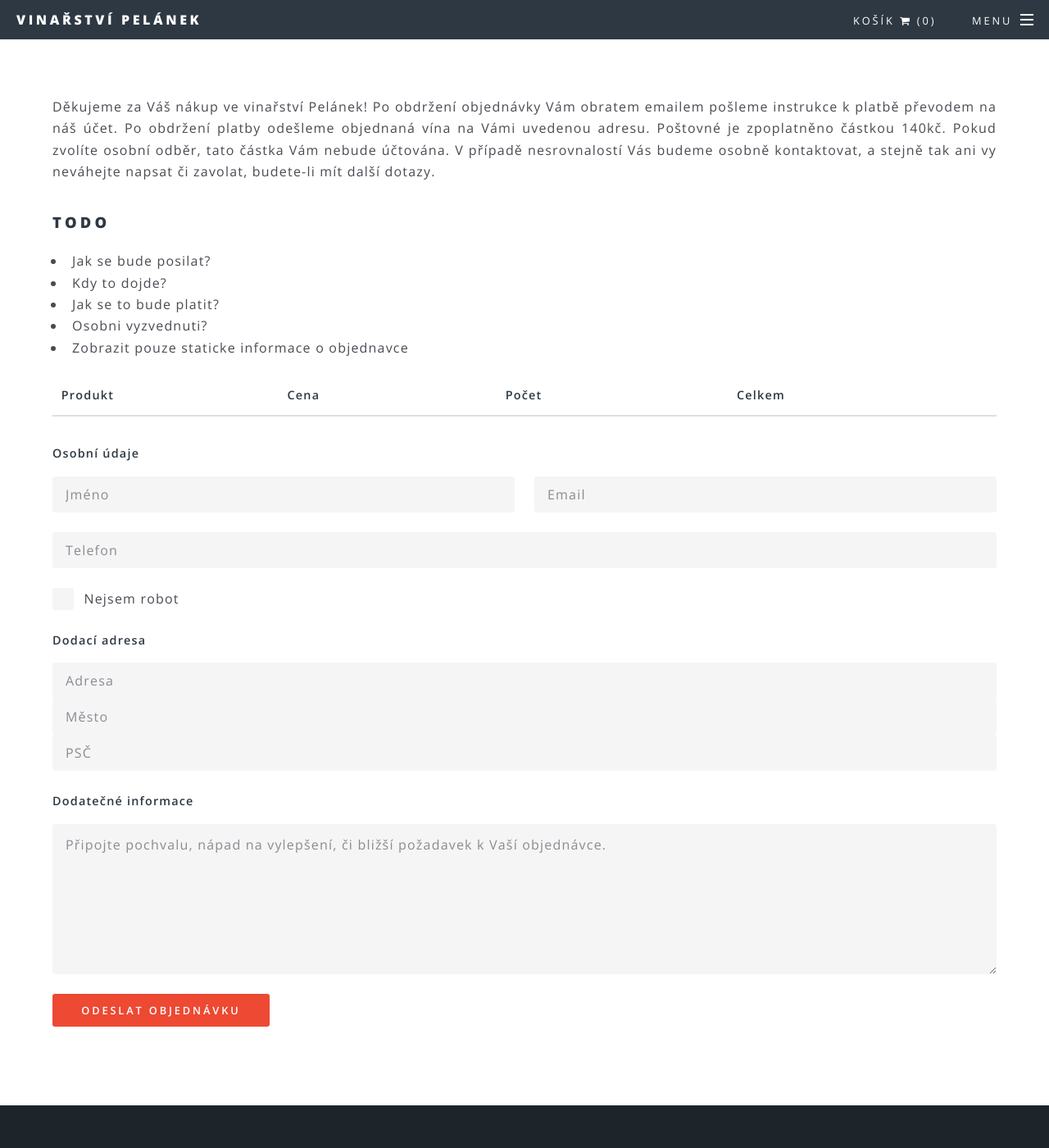
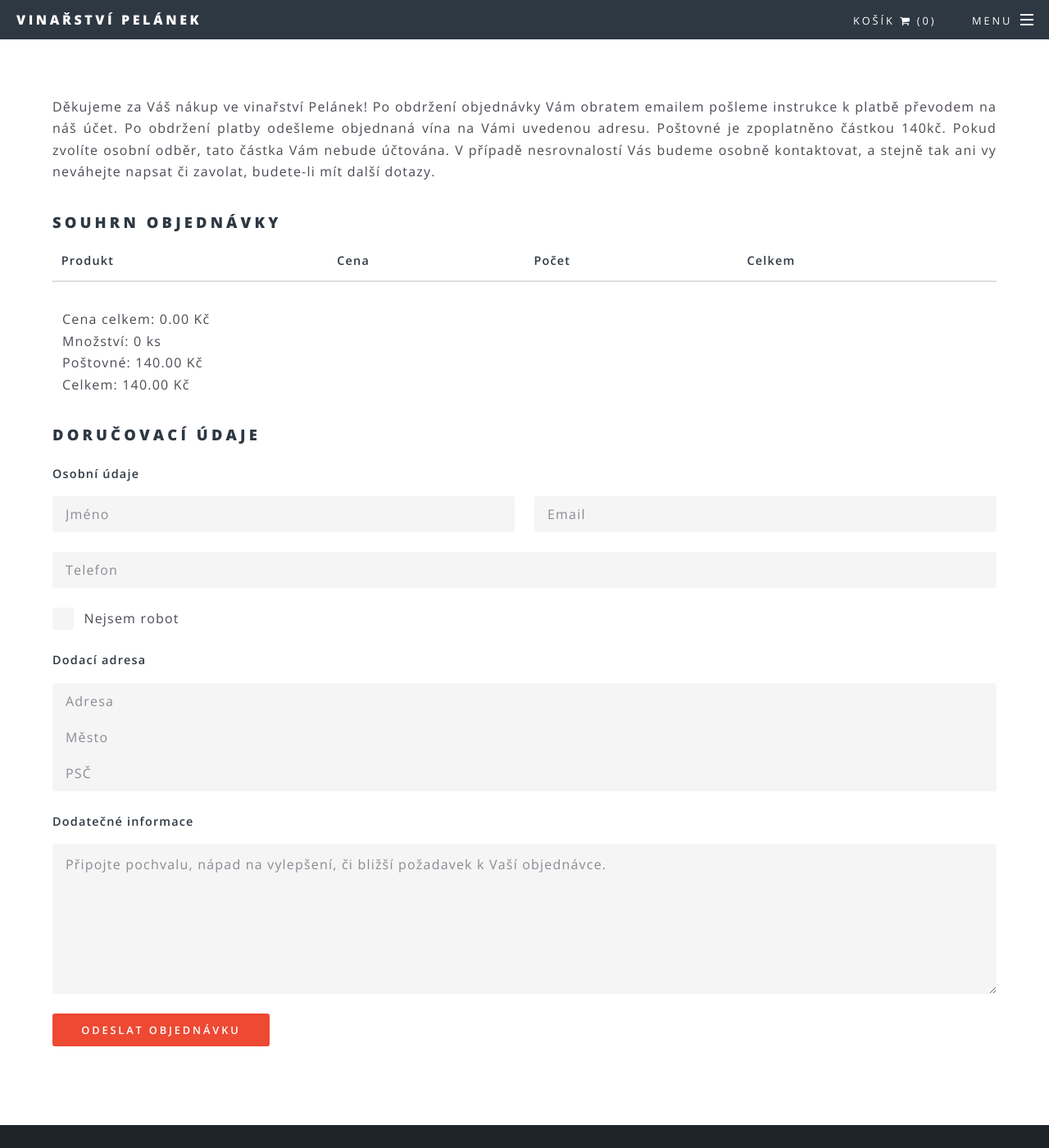
Before and after one commit to luk355/vinarstvi-pelanek, a Jekyll site: the page built from checkout.html, in a window 1280 px wide and 1400 px high, scrolled down 314 px. Shown: the whole window at 82% size. Built offline with Jekyll 4.4.1, drawn with Linux system fonts in a browser that asks for light colours.

Commit message:
tidy up cart and checkout

```diff
--- a/checkout.html
+++ b/checkout.html
@@ -11,22 +11,34 @@ Děkujeme za Váš nákup ve vinařství Pelánek! Po obdržení objednávky Vá
 </p>
 
 <section>
-  <h3>TODO</h3>
-  <ul>
-    <li>Jak se bude posilat?</li>
-    <li>Kdy to dojde?</li>
-    <li>Jak se to bude platit?</li>
-    <li>Osobni vyzvednuti?</li>
-    <li>Zobrazit pouze staticke informace o objednavce</li>
-  </ul>
-</section>
+  <h3>Souhrn objednávky</h3>
+  <div class="table-wrapper">
+    <table>
+      <thead>
+        <tr>
+          <th>Produkt</th>
+          <th>Cena</th>
+          <th>Počet</th>
+          <th>Celkem</th>
+        </tr>
+      </thead>
+      <tbody id="purchased">
+      </tbody>
+    </table>
+  </div>
 
-
-<section>
-  <div class="simpleCart_items"></div>
+  <div>
+    <ul class="purchase-info">
+        <li>Cena celkem: <span class="simpleCart_total"></span></li>
+        <li>Množství: <span class="simpleCart_quantity"></span> ks</li>
+        <li>Poštovné: <span class="simpleCart_shipping"></span></li>
+        <li>Celkem: <span class="simpleCart_grandTotal"></span><br></li>
+    </ul>
+  </div>
 </section>
 
 <section>
+  <h3>Doručovací údaje</h3>
   <form method="post" action="https://formspree.io/luk355@gmail.com">
     <input type="hidden" name="_next" value="diky.html" />
     <input type="hidden" name="_subject" value="Vinařství Pelánek: objednávka" />
@@ -61,7 +73,6 @@ Děkujeme za Váš nákup ve vinařství Pelánek! Po obdržení objednávky Vá
       <div class="12u$">
         <ul class="actions">
           <li><input type="submit" value="Odeslat objednávku" class="special" /></li>
-          <!-- <li><input type="reset" value="Zrušit" /></li> -->
         </ul>
       </div>
     </div>
--- a/css/main.scss
+++ b/css/main.scss
@@ -586,6 +586,11 @@ $baseurl: '{{ site.baseurl }}/images';
 					padding-top: 0;
 				}
 			}
+		}
+
+		&.purchase-info {
+			list-style: none;
+			padding-left: 0.25em;
 		}
 
 		&.icons {
--- a/js/checkout.js
+++ b/js/checkout.js
@@ -2,6 +2,7 @@
 simpleCart.ready(function() {
     simpleCart.each(function(item, x) {
       $('form').append('<input type="hidden" name="' + 'Produkt ' + x + '" value="' + item.get('name') + ", " + item.get('quantity') + "ks, cena za lahev:" + item.get('price') + ", dohromady:" + item.get('total') + '">');
+      $('#purchased').append('<tr><td>'+ item.get('name') + '</td><td>' + item.get('price') + 'Kč</td><td>' + item.get('quantity') + 'ks</td><td>' + item.get('total') + 'Kč</td></tr>');
     });
     $('form').append('<input type="hidden" name="' + 'Dohromady" value="' + 'cena celkem: ' + simpleCart.total() + ', vcetne postovneho: ' + simpleCart.grandTotal() + '">');
   });
```
Also changed, not shown: cart.html (+7 -7 lines).
